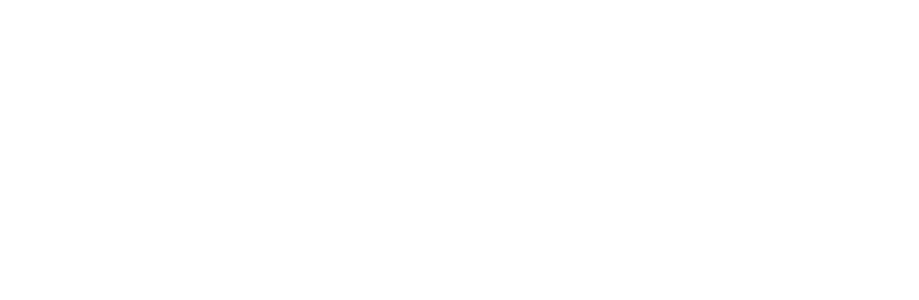
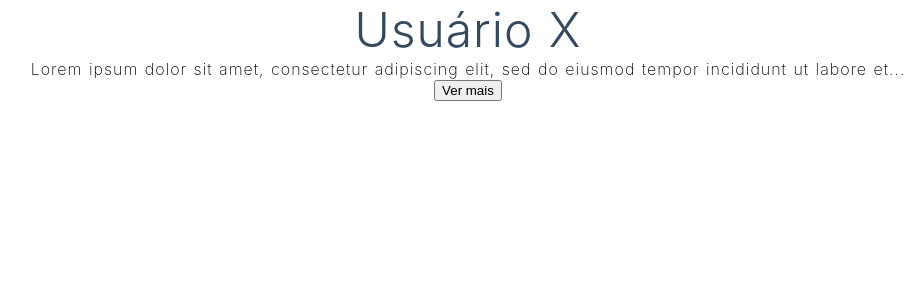
Before and after one commit to ulisssesalves97/SSR2-1, a Nuxt app in the folder portifolio/: page /users in a window 1280 px wide. Before the commit this address had no page. Shown: the top 300 px of the page, without its empty margins (172-1091 px from the left). Built offline with nearby package versions, Linux system fonts and the light colour scheme.

Commit message:
adicionada Bio

```diff
--- a/portifolio/components/HelloWorld.vue
+++ b/portifolio/components/HelloWorld.vue
@@ -20,7 +20,7 @@
   },
   methods:{
     ContarCliques(){
-      this.clicks++;
+      this.clicks = this.clicks == 0? 2 : Math.pow(this.clicks, 2);
     }
   }
 
--- /dev/null
+++ b/portifolio/components/profile/Bio.vue
@@ -0,0 +1,54 @@
+<template>
+  <div id="bio">
+    <div class="bio-container">
+      <div v-bind:class="{ ocultar: bio != 'resumo' }" v-on:click="MostrarCompleto()">
+        {{ resumo }}
+        <button class="bio-botao">Ver mais</button>
+      </div>
+      <div v-bind:class="{ ocultar: bio != 'completo' }" v-on:click="MostrarResumo()">
+        {{ completo }}
+        <button class="bio-botao">Ver menos</button>
+      </div>
+    </div>
+  </div>
+</template>
+
+<script>
+export default {
+  data(){
+    return {
+        bio: 'resumo',
+        resumo: 'Lorem ipsum dolor sit amet, consectetur adipiscing elit, sed do eiusmod tempor incididunt ut labore et...',
+        completo: 'Lorem ipsum dolor sit amet, consectetur adipiscing elit, sed do eiusmod tempor incididunt ut labore et dolore magna aliqua. Ut enim ad minim veniam, quis nostrud exercitation ullamco laboris nisi ut aliquip ex ea commodo consequat. Duis aute irure dolor in reprehenderit in voluptate velit esse cillum dolore eu fugiat nulla pariatur. Excepteur sint occaecat cupidatat non proident, sunt in culpa qui officia deserunt mollit anim id est laborum.',
+    }
+  },
+  methods:{
+      MostrarCompleto(){
+          this.bio = 'completo'
+      },
+      MostrarResumo(){
+          this.bio = 'resumo'
+      }
+   }
+}
+</script>
+
+<style>
+.ocultar {
+  display: none;
+}
+.bio-botao:hover {
+  border-style: dotted;
+  cursor: pointer;
+}
+.bio-container {
+  max-width: 70vw;
+  font-family: 'Quicksand', 'Source Sans Pro', -apple-system, BlinkMacSystemFont,
+    'Segoe UI', Roboto, 'Helvetica Neue', Arial, sans-serif;
+  display: block;
+  font-weight: 200;
+  font-size: 1em;
+  color: black;
+  letter-spacing: 1px;
+}
+</style>
--- /dev/null
+++ b/portifolio/pages/users/index.vue
@@ -0,0 +1,47 @@
+<template>
+  <div class="container">
+    <div>
+      <h1 class="title">
+        Usuário X
+      </h1>
+      <Bio/>
+    </div>
+  </div>
+</template>
+
+<script>
+export default {}
+</script>
+
+<style>
+.container {
+  margin: 0 auto;
+  min-height: 30vh;
+  display: flex;
+  justify-content: center;
+  align-items: top;
+  text-align: center;
+}
+
+.title {
+  font-family: 'Quicksand', 'Source Sans Pro', -apple-system, BlinkMacSystemFont,
+    'Segoe UI', Roboto, 'Helvetica Neue', Arial, sans-serif;
+  display: block;
+  font-weight: 300;
+  font-size: 3em;
+  color: #35495e;
+  letter-spacing: 1px;
+}
+
+.subtitle {
+  font-weight: 300;
+  font-size: 42px;
+  color: #526488;
+  word-spacing: 5px;
+  padding-bottom: 15px;
+}
+
+.links {
+  padding-top: 15px;
+}
+</style>
```
